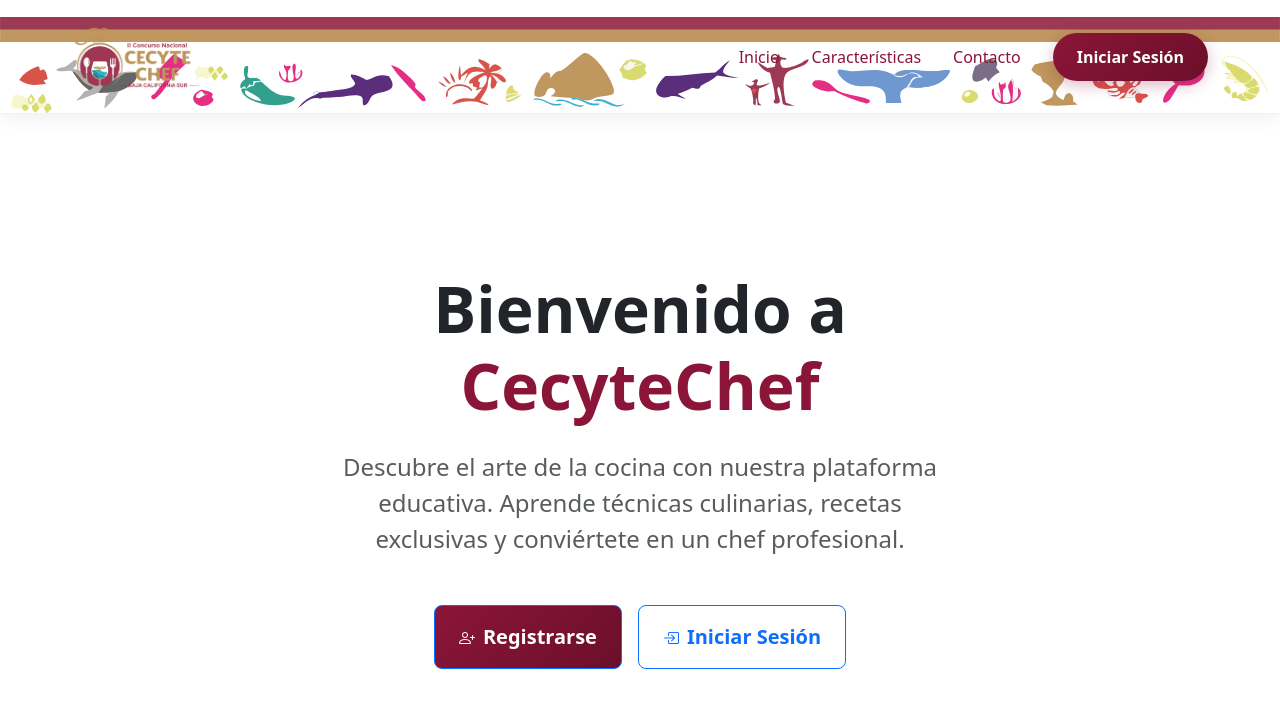
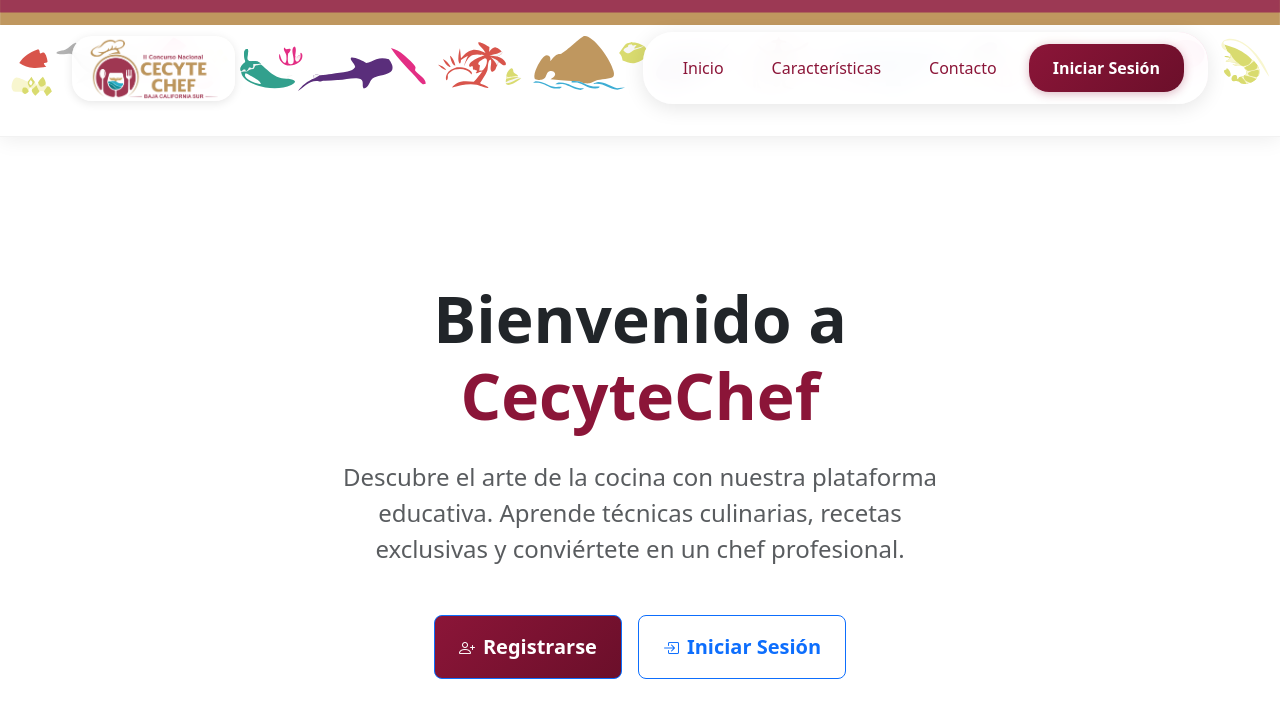
Before and after one commit to SamuelHdzMurillo/cecyte-chef, a React (Vite) app: page / in a window 1280 px wide. Shown: the top 718 px of the page. Built offline with nearby package versions, Linux system fonts and the light colour scheme; no server answers.

Commit message:
Actualizar estilos en App.css; se ajustaron paddings, posiciones y sombras en la navbar y el menú, mejorando la estética y la responsividad del diseño. También se modificaron los estilos de los enlaces y botones para una mejor interacción del usuario.

```diff
--- a/src/App.css
+++ b/src/App.css
@@ -32,12 +32,12 @@
   background: rgba(255, 255, 255, 0.98);
   backdrop-filter: blur(15px);
   border-bottom: 1px solid rgba(0, 0, 0, 0.05);
-  padding: 1.5rem 0;
+  padding: 2rem 0;
   transition: all 0.3s ease;
   box-shadow: 0 2px 20px rgba(0, 0, 0, 0.08);
   background-image: url("/src/assets/cintilla inferior.svg");
   background-size: 100% auto;
-  background-position: center bottom;
+  background-position: center top;
   background-repeat: no-repeat;
 }
 
@@ -53,18 +53,34 @@
 .navbar-brand {
   display: flex;
   align-items: center;
+  background: rgba(255, 255, 255, 0.95);
+  padding: 0.5rem 1rem;
+  border-radius: 20px;
+  backdrop-filter: blur(15px);
+  box-shadow: 0 2px 10px rgba(0, 0, 0, 0.1);
 }
 
 .navbar-logo {
   height: 65px;
   width: auto;
   object-fit: contain;
+  transition: all 0.3s ease;
+}
+
+.navbar-brand:hover {
+  transform: translateY(-1px);
+  box-shadow: 0 4px 15px rgba(0, 0, 0, 0.15);
 }
 
 .navbar-menu {
   display: flex;
   align-items: center;
-  gap: 2rem;
+  gap: 1rem;
+  background: rgba(255, 255, 255, 0.95);
+  padding: 0.75rem 1.5rem;
+  border-radius: 30px;
+  backdrop-filter: blur(15px);
+  box-shadow: 0 4px 20px rgba(0, 0, 0, 0.1);
 }
 
 .navbar-link {
@@ -74,10 +90,14 @@
   font-size: 1rem;
   transition: all 0.3s ease;
   position: relative;
+  padding: 0.5rem 1rem;
+  border-radius: 15px;
 }
 
 .navbar-link:hover {
   color: #6b0f2a;
+  background: rgba(139, 21, 56, 0.1);
+  transform: translateY(-1px);
 }
 
 .navbar-link::after {
@@ -100,16 +120,16 @@
   color: white;
   border: none;
   padding: 0.75rem 1.5rem;
-  border-radius: 25px;
+  border-radius: 20px;
   font-weight: 600;
   cursor: pointer;
   transition: all 0.3s ease;
-  box-shadow: 0 4px 15px rgba(139, 21, 56, 0.3);
+  box-shadow: 0 2px 10px rgba(139, 21, 56, 0.3);
 }
 
 .navbar-button:hover {
   transform: translateY(-2px);
-  box-shadow: 0 6px 20px rgba(139, 21, 56, 0.4);
+  box-shadow: 0 4px 15px rgba(139, 21, 56, 0.4);
   background: linear-gradient(135deg, #6b0f2a, #4a0a1c);
 }
 
@@ -166,23 +186,24 @@
   .navbar-menu {
     position: fixed;
     top: 100%;
-    left: 0;
-    right: 0;
+    left: 1rem;
+    right: 1rem;
     background: rgba(255, 255, 255, 0.98);
     backdrop-filter: blur(15px);
-    border-top: 1px solid rgba(0, 0, 0, 0.05);
+    border: 1px solid rgba(0, 0, 0, 0.05);
     box-shadow: 0 4px 20px rgba(0, 0, 0, 0.1);
     flex-direction: column;
-    padding: 2rem 1rem;
-    gap: 1.5rem;
+    padding: 1.5rem;
+    gap: 1rem;
     transform: translateY(-100%);
     opacity: 0;
     visibility: hidden;
     transition: all 0.3s ease;
     z-index: 999;
+    border-radius: 20px;
     background-image: url("/src/assets/cintilla inferior.svg");
     background-size: 100% auto;
-    background-position: center bottom;
+    background-position: center top;
     background-repeat: no-repeat;
   }
 
@@ -194,10 +215,11 @@
 
   .navbar-menu .navbar-link {
     font-size: 1.1rem;
-    padding: 0.75rem 0;
+    padding: 0.75rem 1rem;
     text-align: center;
-    border-bottom: 1px solid rgba(139, 21, 56, 0.1);
     width: 100%;
+    border-radius: 15px;
+    background: rgba(139, 21, 56, 0.05);
   }
 
   .navbar-menu .navbar-link:last-of-type {
@@ -222,6 +244,10 @@
   .navbar-logo {
     height: 50px;
   }
+
+  .navbar-brand {
+    padding: 0.4rem 0.8rem;
+  }
 }
 
 /* Asegurar que el contenido esté centrado */
@@ -237,7 +263,7 @@
   background: white;
   position: relative;
   overflow: hidden;
-  padding-top: 140px; /* Account for fixed navbar only */
+  padding-top: 160px; /* Account for fixed navbar only */
   width: 100%;
   left: 0;
   right: 0;
@@ -410,7 +436,7 @@
 /* Small devices (landscape phones, 576px and up) */
 @media (min-width: 576px) and (max-width: 767.98px) {
   .hero-section {
-    padding-top: 120px;
+    padding-top: 140px;
     min-height: 90vh;
   }
 
@@ -456,7 +482,7 @@
 /* Extra small devices (portrait phones, less than 576px) */
 @media (max-width: 575.98px) {
   .hero-section {
-    padding-top: 110px;
+    padding-top: 130px;
     min-height: 85vh;
   }
 
@@ -550,7 +576,7 @@
 @media (max-height: 500px) and (orientation: landscape) {
   .hero-section {
     min-height: 100vh;
-    padding-top: 100px;
+    padding-top: 120px;
   }
 
   .hero-section h1 {
```
Also changed, not shown: src/assets/Logo_Horizontal.jpg (added).
